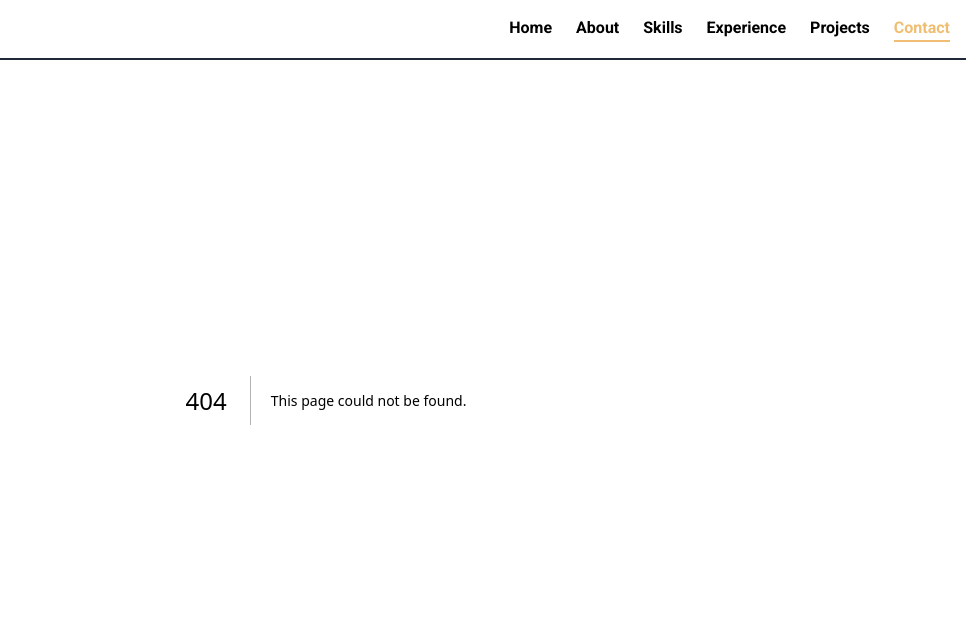
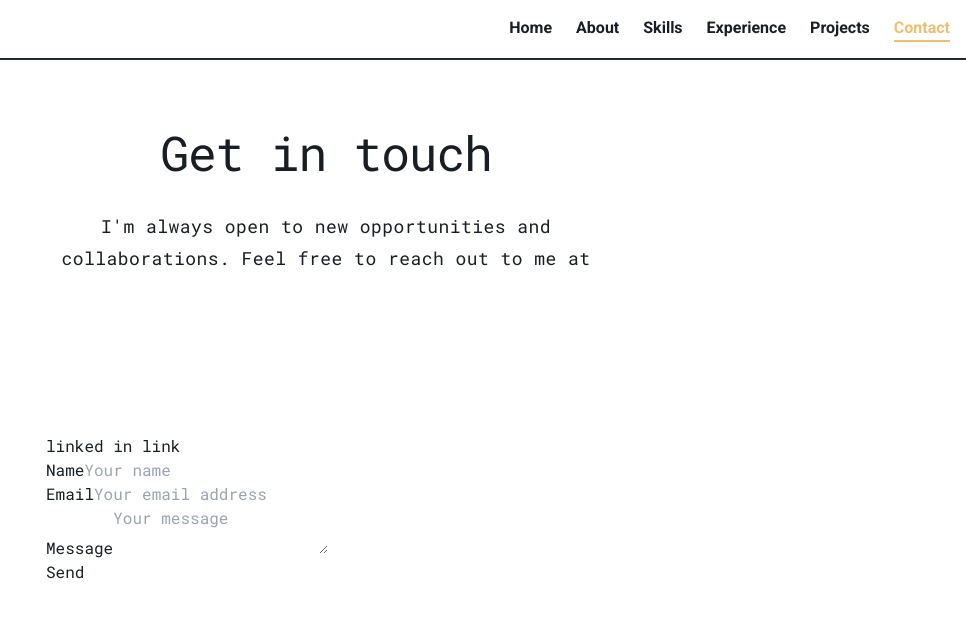
Before and after one commit to bensbits91/portfolio-2025-nextjs-js-tailwind, a Next.js app: page /contact in a window 1280 px wide. Before the commit this address had no page. Shown: the top 618 px of the page, without its empty margins (314-1280 px from the left). Built offline with nearby package versions, Linux system fonts and the light colour scheme.

Commit message:
contact page, form component, api route, nodemailer working, server-side validator for input data

```diff
--- /dev/null
+++ b/app/api/send-email/route.js
@@ -0,0 +1,68 @@
+import nodemailer from 'nodemailer';
+import validator from 'validator';
+
+const POST = async request => {
+   try {
+      const { name, email, message } = await request.json();
+
+      if (!name || !email || !message) {
+         return new Response(
+            JSON.stringify({ error: 'All fields are required' }),
+            {
+               status: 400,
+               headers: { 'Content-Type': 'application/json' }
+            }
+         );
+      }
+
+      // Validate email
+      if (!validator.isEmail(email)) {
+         return new Response(
+            JSON.stringify({ error: 'Invalid email address' }),
+            {
+               status: 400,
+               headers: { 'Content-Type': 'application/json' }
+            }
+         );
+      }
+
+      // Sanitize input
+      const sanitizedEmail = validator.escape(email);
+      const sanitizedName = validator.escape(name);
+      const sanitizedMessage = validator.escape(message);
+
+      // Create a transporter object using SMTP transport
+      const transporter = nodemailer.createTransport({
+         service: 'gmail',
+         auth: {
+            user: process.env.EMAIL_USER,
+            pass: process.env.EMAIL_PASS
+         }
+      });
+
+      // Email options
+      const mailOptions = {
+         from: sanitizedEmail, // I think it's sent from my 'to' email, which is fine; including sender email address in the body of the email
+         to: process.env.EMAIL_USER,
+         subject: `Message from ${sanitizedName}`,
+         text: `From: ${sanitizedEmail}\n\nName: ${sanitizedName}\n\n${sanitizedMessage}`
+      };
+
+      await transporter.sendMail(mailOptions);
+      return new Response(
+         JSON.stringify({ message: 'Email sent successfully' }),
+         {
+            status: 200,
+            headers: { 'Content-Type': 'application/json' }
+         }
+      );
+   } catch (error) {
+      console.log('bb ~ error:', error);
+      return new Response(JSON.stringify({ error: 'Error sending email' }), {
+         status: 500,
+         headers: { 'Content-Type': 'application/json' }
+      });
+   }
+};
+
+export { POST };
--- /dev/null
+++ b/app/components/contact/Form.js
@@ -0,0 +1,87 @@
+'use client';
+import { useState } from 'react';
+
+const Form = () => {
+   const [formData, setFormData] = useState({
+      name: '',
+      email: '',
+      message: ''
+   });
+
+   const handleChange = e => {
+      const { name, value } = e.target;
+      setFormData(prevData => ({
+         ...prevData,
+         [name]: value
+      }));
+   };
+
+   const handleSubmit = async e => {
+      e.preventDefault();
+      try {
+         const response = await fetch('/api/send-email', {
+            method: 'POST',
+            headers: {
+               'Content-Type': 'application/json'
+            },
+            body: JSON.stringify(formData)
+         });
+
+         if (response.ok) {
+            console.log('bb ~ response:', response);
+            alert('Email sent successfully');
+         } else {
+            console.log('bb ~ response:', response);
+            alert('Error sending email');
+         }
+      } catch (error) {
+         console.log('bb ~ error:', error);
+         alert('Error sending email');
+      }
+   };
+
+   return (
+      <form onSubmit={handleSubmit}>
+         <div className="form-group">
+            <label htmlFor="name">Name</label>
+            <input
+               type="text"
+               id="name"
+               name="name"
+               placeholder="Your name"
+               value={formData.name}
+               onChange={handleChange}
+               required
+            />
+         </div>
+         <div className="form-group">
+            <label htmlFor="email">Email</label>
+            <input
+               type="email"
+               id="email"
+               name="email"
+               placeholder="Your email address"
+               value={formData.email}
+               onChange={handleChange}
+               required
+            />
+         </div>
+         <div className="form-group">
+            <label htmlFor="message">Message</label>
+            <textarea
+               id="message"
+               name="message"
+               placeholder="Your message"
+               value={formData.message}
+               onChange={handleChange}
+               required
+            />
+         </div>
+         <button type="submit" id="submitBtn">
+            Send
+         </button>
+      </form>
+   );
+};
+
+export default Form;
--- a/app/components/navbar.js
+++ b/app/components/navbar.js
@@ -6,7 +6,6 @@ const links = ['Home', 'About', 'Skills', 'Experience', 'Projects', 'Contact'];
 
 const NavLink = ({ text }) => { // todo: move to separate file
    const pathname = usePathname();
-   console.log('bb ~ pathname:', pathname);
    const href = `/${text === 'Home' ? '' : text.toLowerCase()}`;
    const isActive = pathname === href;
    return (
--- /dev/null
+++ b/app/contact/page.js
@@ -0,0 +1,23 @@
+import Form from '@/app/components/contact/Form';
+import { HeadingOne, Subheading } from '@/app/components/typography';
+import { HeroSection, OneColumnSection } from '@/app/components/layout';
+
+const Contact = () => {
+   return (
+      <>
+         <HeroSection>
+            <HeadingOne>Get in touch</HeadingOne>
+            <Subheading>
+               I'm always open to new opportunities and collaborations. Feel
+               free to reach out to me at
+            </Subheading>
+         </HeroSection>
+         <OneColumnSection size="narrow">
+            <p>linked in link</p>
+            <Form />
+         </OneColumnSection>
+      </>
+   );
+};
+
+export default Contact;
--- a/app/data.js
+++ b/app/data.js
@@ -1074,7 +1074,7 @@ export const projects = [
       description:
          'My personal website, built with Next.js, Tailwind CSS, React Table... deployed using Vercel... minimal dependencies... content stored as JSON inside the project...',
       motivation:
-         'To showcase my skills and experience. Also, to brush the rust off some of my front-end skills. I have spent the past few years gaining experience in the rest of the stack, but am excited to get back to my roots.',
+         'To showcase my skills and experience. Also, to brush the rust off some of my front-end skills, especially with Next.js and Tailwind CSS. I have spent the past few years gaining experience in the rest of the stack, but am excited to get back to my roots.',
       outcome:
          'A clean, responsive, and accessible website that showcases my skills and experience.',
       images: ['no-image_ilu6tx'],
--- a/app/globals.css
+++ b/app/globals.css
@@ -47,14 +47,3 @@ body {
 body:has(.translate-y-0) {
    overflow: hidden;
 }
-
-.dark-card-shadow {
-   -webkit-box-shadow:
-      0px 3px 5px -1px rgba(0, 0, 0, 0.2),
-      0px 5px 8px 0px rgba(0, 0, 0, 0.14),
-      0px 1px 14px 0px rgba(0, 0, 0, 0.12);
-   box-shadow:
-      0px 3px 5px -1px rgba(0, 0, 0, 0.2),
-      0px 5px 8px 0px rgba(0, 0, 0, 0.14),
-      0px 1px 14px 0px rgba(0, 0, 0, 0.12);
-}
```
Also changed, not shown: package.json (+7 -2 lines), 1 other file (tests, documents, lock files or other folders).
